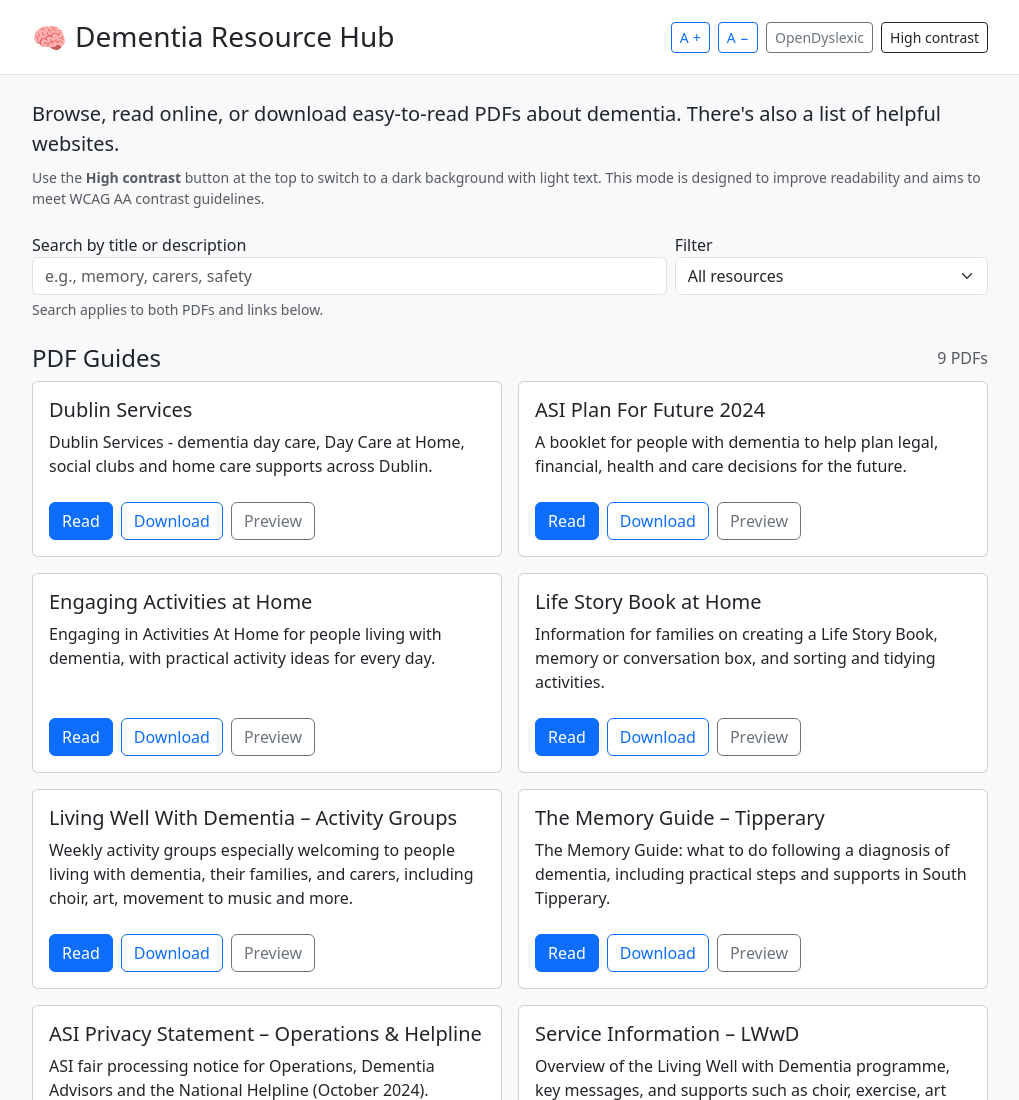
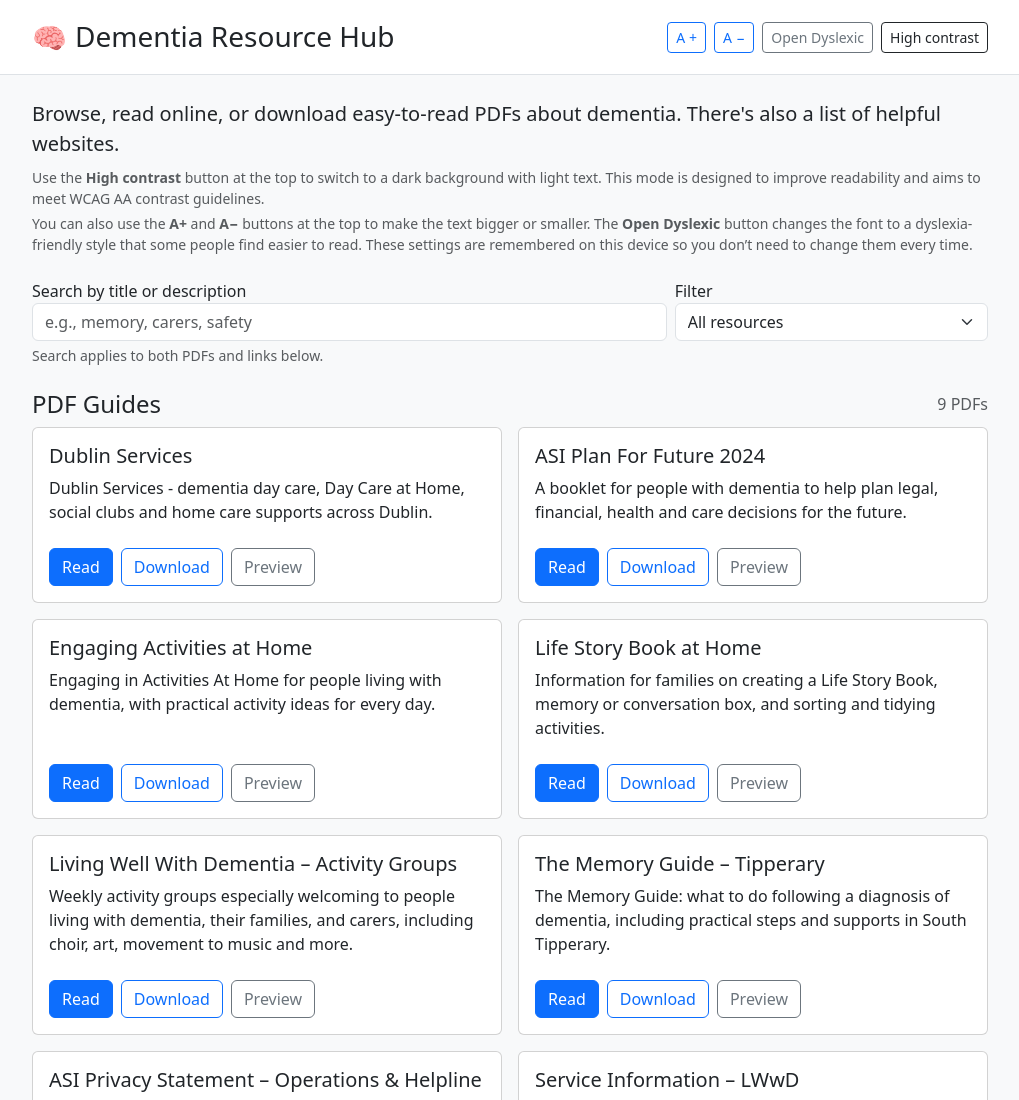
Before and after one commit to marklkm/DementiaResourceHub, a plain HTML site: page index.html in a window 1280 px wide. Shown: the top 1100 px of the page, without its empty margins (130-1149 px from the left). Drawn offline with nearby package versions, Linux system fonts and the light colour scheme.

```diff
--- a/index.html
+++ b/index.html
@@ -166,7 +166,7 @@
             aria-pressed="false"
             aria-label="Enable dyslexic-friendly font"
           >
-            OpenDyslexic
+            Open Dyslexic
           </button>
           <button
             id="btnContrast"
@@ -199,6 +199,14 @@
             Use the <strong>High contrast</strong> button at the top to switch
             to a dark background with light text. This mode is designed to
             improve readability and aims to meet WCAG AA contrast guidelines.
+          </p>
+          <p class="small text-muted mb-0 mt-1">
+            You can also use the <strong>A+</strong> and
+            <strong>A−</strong> buttons at the top to make the text bigger or
+            smaller. The <strong>Open Dyslexic</strong> button changes the font
+            to a dyslexia-friendly style that some people find easier to read.
+            These settings are remembered on this device so you don’t need to
+            change them every time.
           </p>
         </div>
 
```
